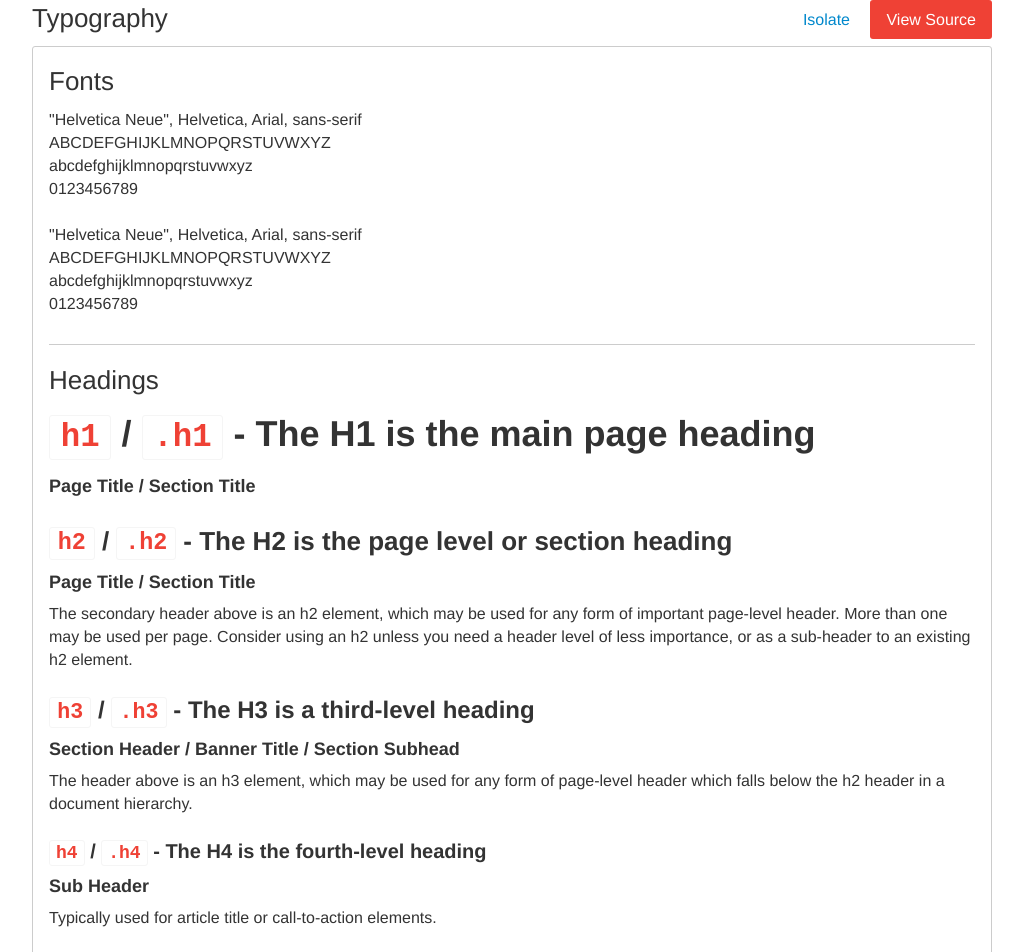
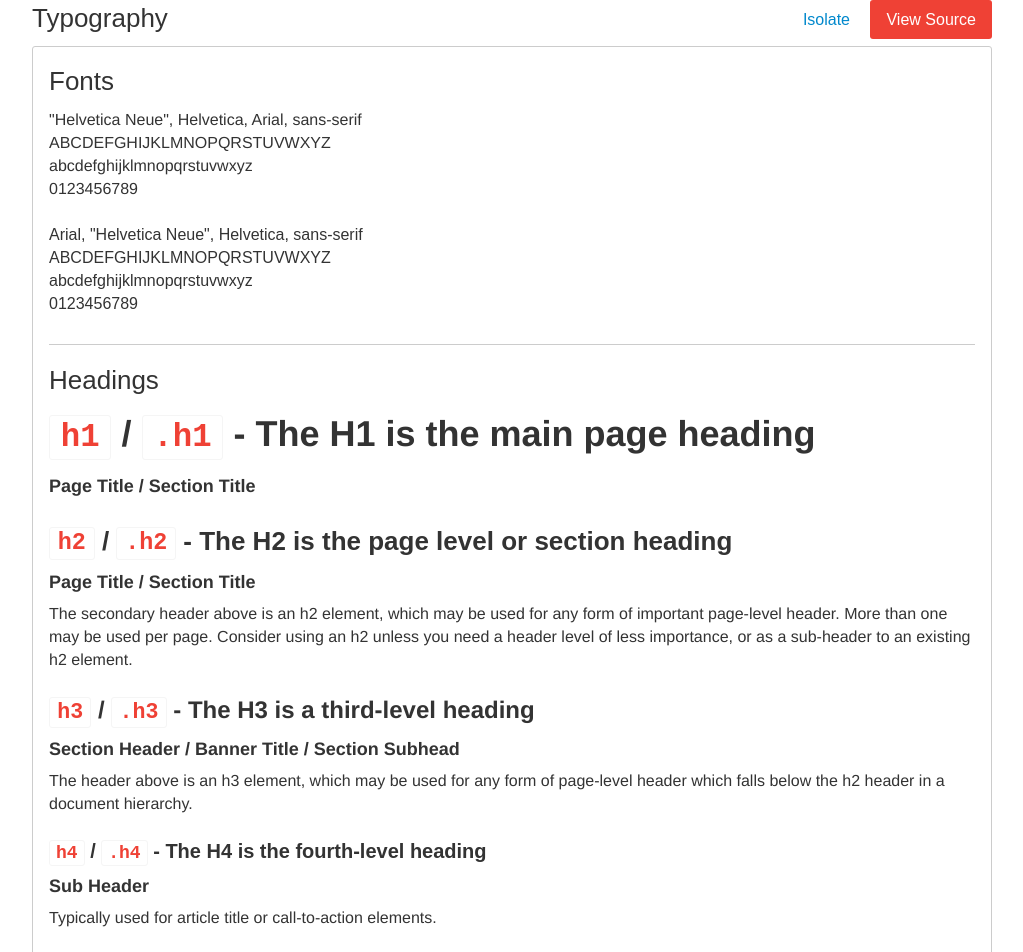
Before and after one commit to quattromani/scaffold, a Jekyll site: the page built from styleguide/typography/index.html, in a window 1280 px wide. Shown: the top 952 px of the page, without its empty margins (128-1151 px from the left). Built offline with Jekyll 4.4.1, drawn with Linux system fonts in a browser that asks for light colours; nearby versions of some CDN libraries; Markdown is read by kramdown in place of the engine named in the settings.

Commit message:
update base-font-alt and headong-font-al in _vars.scss

```diff
--- a/css/main.css
+++ b/css/main.css
@@ -679,7 +679,7 @@
   font-family: "Helvetica Neue", Helvetica, Arial, sans-serif; }
 
 .base-font-alt {
-  font-family: "Helvetica Neue", Helvetica, Arial, sans-serif; }
+  font-family: Arial, "Helvetica Neue", Helvetica, sans-serif; }
 
 .arial {
   font-family: Arial, "Helvetica Neue", Helvetica, sans-serif; }
@@ -746,7 +746,7 @@
 h2, .h2 {
   font-size: 26px;
   font-size: 2.6rem;
-  font-family: "Helvetica Neue", Helvetica, Arial, sans-serif; }
+  font-family: Arial, "Helvetica Neue", Helvetica, sans-serif; }
 
 h3, .h3 {
   font-size: 24px;
@@ -756,7 +756,7 @@
 h4, .h4 {
   font-size: 20px;
   font-size: 2rem;
-  font-family: "Helvetica Neue", Helvetica, Arial, sans-serif; }
+  font-family: Arial, "Helvetica Neue", Helvetica, sans-serif; }
 
 h5, .h5 {
   font-size: 18px;
@@ -2288,7 +2288,7 @@
   background-clip: padding-box;
   border: none;
   background: none;
-  font-family: "Helvetica Neue", Helvetica, Arial, sans-serif;
+  font-family: Arial, "Helvetica Neue", Helvetica, sans-serif;
   font-weight: normal;
   text-align: center;
   cursor: pointer; }
--- a/css/partials/buttons.css
+++ b/css/partials/buttons.css
@@ -17,7 +17,7 @@
   background-clip: padding-box;
   border: none;
   background: none;
-  font-family: "Helvetica Neue", Helvetica, Arial, sans-serif;
+  font-family: Arial, "Helvetica Neue", Helvetica, sans-serif;
   font-weight: normal;
   text-align: center;
   cursor: pointer;
--- a/css/partials/typography.css
+++ b/css/partials/typography.css
@@ -31,7 +31,7 @@
 }
 
 .base-font-alt {
-  font-family: "Helvetica Neue", Helvetica, Arial, sans-serif;
+  font-family: Arial, "Helvetica Neue", Helvetica, sans-serif;
 }
 
 .arial {
@@ -109,7 +109,7 @@
 h2, .h2 {
   font-size: 26px;
   font-size: 2.6rem;
-  font-family: "Helvetica Neue", Helvetica, Arial, sans-serif;
+  font-family: Arial, "Helvetica Neue", Helvetica, sans-serif;
 }
 
 h3, .h3 {
@@ -121,7 +121,7 @@
 h4, .h4 {
   font-size: 20px;
   font-size: 2rem;
-  font-family: "Helvetica Neue", Helvetica, Arial, sans-serif;
+  font-family: Arial, "Helvetica Neue", Helvetica, sans-serif;
 }
 
 h5, .h5 {
--- a/css/scss/globals/_vars.scss
+++ b/css/scss/globals/_vars.scss
@@ -72,10 +72,10 @@
 
 $base-font: "Helvetica Neue", Helvetica, Arial, sans-serif;
 $arial: Arial, "Helvetica Neue", Helvetica, sans-serif;
-$base-font-alt: "Helvetica Neue", Helvetica, Arial, sans-serif;
+$base-font-alt: $arial;
 $arial-bold: "Arial Rounded MT Bold", "Helvetica Rounded", Arial, sans-serif;
 $heading-font: "Helvetica Neue", Helvetica, Arial, sans-serif;
-$heading-font-alt: "Helvetica Neue", Helvetica, Arial, sans-serif;
+$heading-font-alt: $arial;
 $fontawesome: 'FontAwesome';
 $pre: Inconsolata,Monaco,Consolas,"Andale Mono","Bitstream Vera Sans Mono","Courier New",Courier,monospace;
 
```
Also changed, not shown: css/main.min.css.
